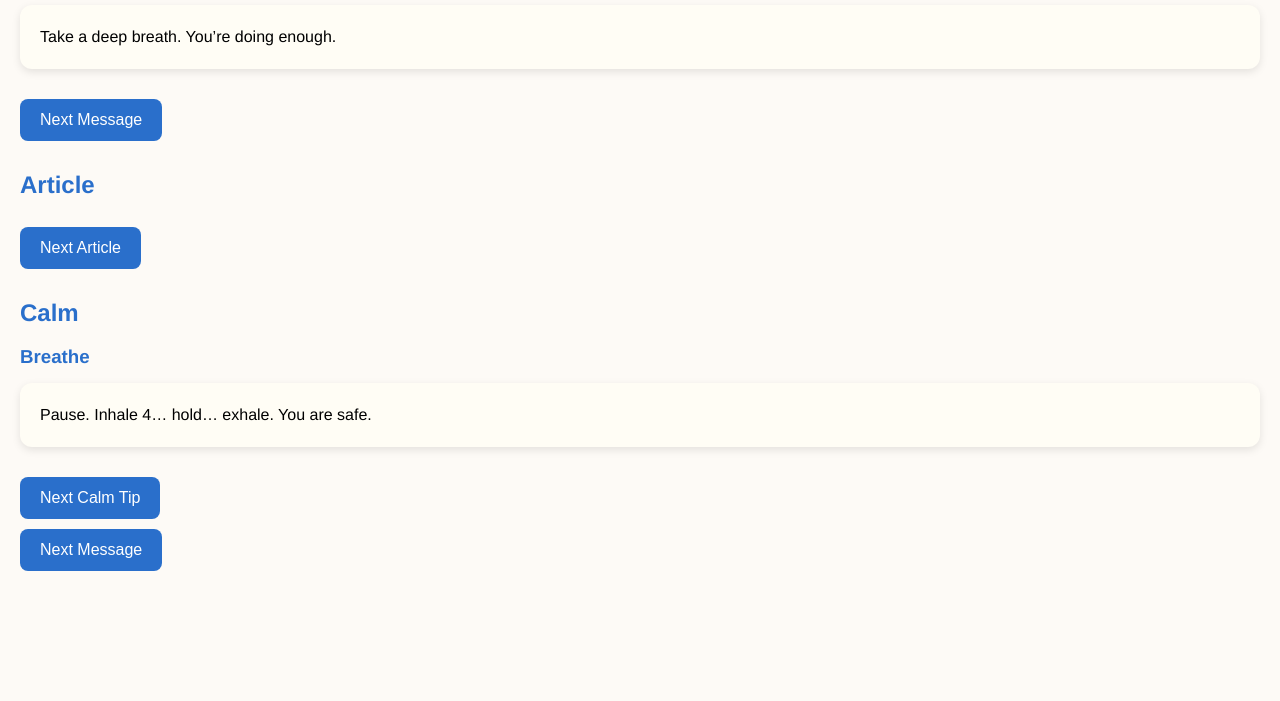
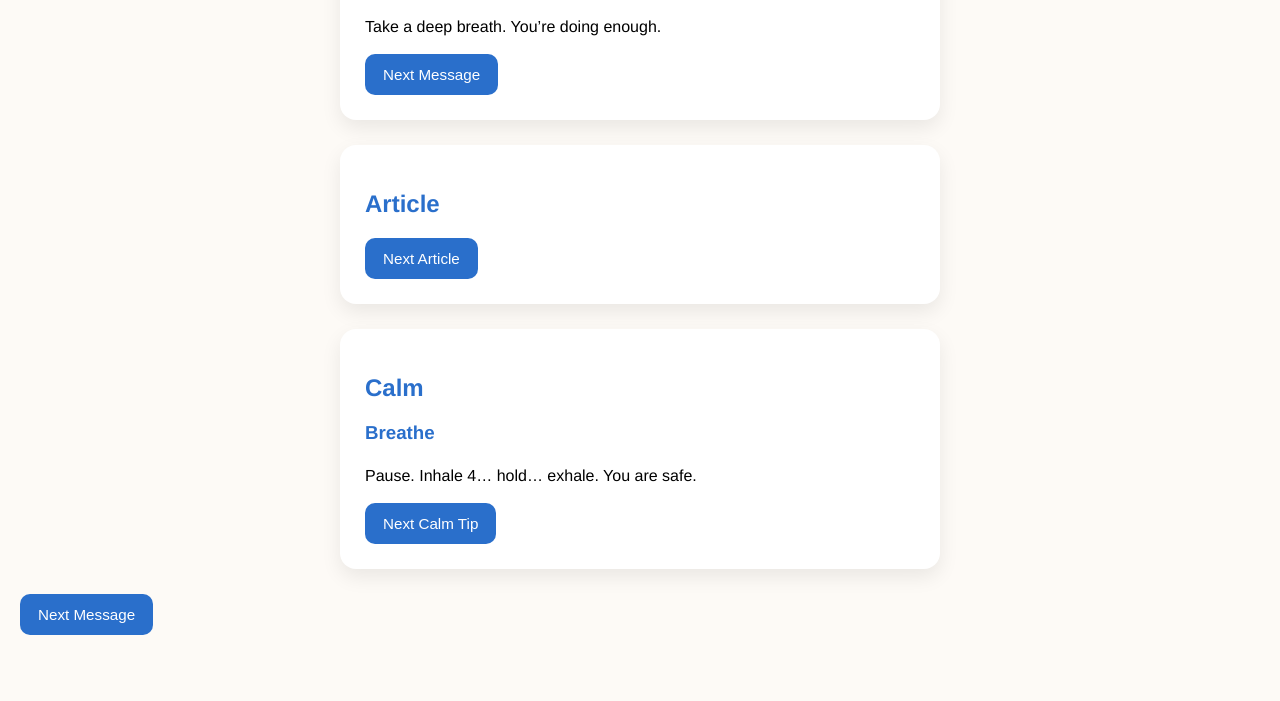
Before and after one commit to gloriascookhouse/Still-Standing-App, a plain HTML site: page index.html in a window 1280 px wide. Shown: the part 99-800 px from the top of the page. Drawn offline with Linux system fonts and the light colour scheme.

Commit message:
Update style.css

```diff
--- a/style.css
+++ b/style.css
@@ -1,79 +1,46 @@
-/* General Body */
 body {
   font-family: 'Helvetica', Arial, sans-serif;
-  background-color: #fdfaf6; /* soft cream */
+  background-color: #fdfaf6;
   color: #000;
   margin: 0;
   padding: 20px;
-  transition: background 0.3s ease;
 }
 
-/* Headings */
-h1, h2, h3 {
-  color: #2a6fcb; /* light blue */
+.container {
+  max-width: 600px;
+  margin: auto;
 }
 
-h1 {
-  font-size: 2em;
-  margin-bottom: 20px;
+.card {
+  background: #ffffff;
+  padding: 25px;
+  margin-bottom: 25px;
+  border-radius: 16px;
+  box-shadow: 0 8px 20px rgba(0,0,0,0.08);
+  transition: transform 0.2s ease;
 }
 
-h2 {
-  margin-top: 30px;
-  margin-bottom: 10px;
+.card:hover {
+  transform: translateY(-3px);
 }
 
-h3 {
-  margin-bottom: 5px;
+h1, h2, h3 {
+  color: #2a6fcb;
 }
 
-/* Paragraphs */
 p {
-  font-size: 1em;
-  line-height: 1.5em;
+  line-height: 1.6;
   margin-bottom: 15px;
 }
 
-/* Message & Calm Cards */
-#dailyMessage, #calmBody {
-  background-color: #fffdf5; /* cream */
-  padding: 20px;
-  border-radius: 12px;
-  box-shadow: 0 3px 8px rgba(0,0,0,0.1);
-  margin-bottom: 20px;
-  transition: transform 0.2s ease, box-shadow 0.2s ease;
-}
-
-#dailyMessage:hover, #calmBody:hover {
-  transform: translateY(-2px);
-  box-shadow: 0 6px 12px rgba(0,0,0,0.15);
-}
-
-/* Articles Cards */
-#articles div {
-  background-color: #e9f0fb; /* very light blue */
-  padding: 20px;
-  margin-bottom: 15px;
-  border-radius: 12px;
-  box-shadow: 0 2px 6px rgba(0,0,0,0.08);
-  transition: transform 0.2s ease, box-shadow 0.2s ease;
-}
-
-#articles div:hover {
-  transform: translateY(-2px);
-  box-shadow: 0 5px 10px rgba(0,0,0,0.12);
-}
-
-/* Buttons */
 button {
   background-color: #2a6fcb;
-  color: #fff;
+  color: white;
   border: none;
-  border-radius: 8px;
-  padding: 12px 20px;
+  padding: 12px 18px;
+  border-radius: 10px;
   cursor: pointer;
-  font-size: 1em;
-  margin-top: 10px;
+  font-size: 0.95em;
   transition: background-color 0.2s ease, transform 0.2s ease;
 }
 
@@ -81,13 +48,3 @@ button:hover {
   background-color: #1d4f9a;
   transform: translateY(-2px);
 }
-
-/* Container spacing */
-#articles, #calmBody {
-  margin-top: 15px;
-}
-
-/* Smooth text changes */
-#dailyMessage, #calmBody, #articles div {
-  transition: all 0.3s ease;
-}
```
